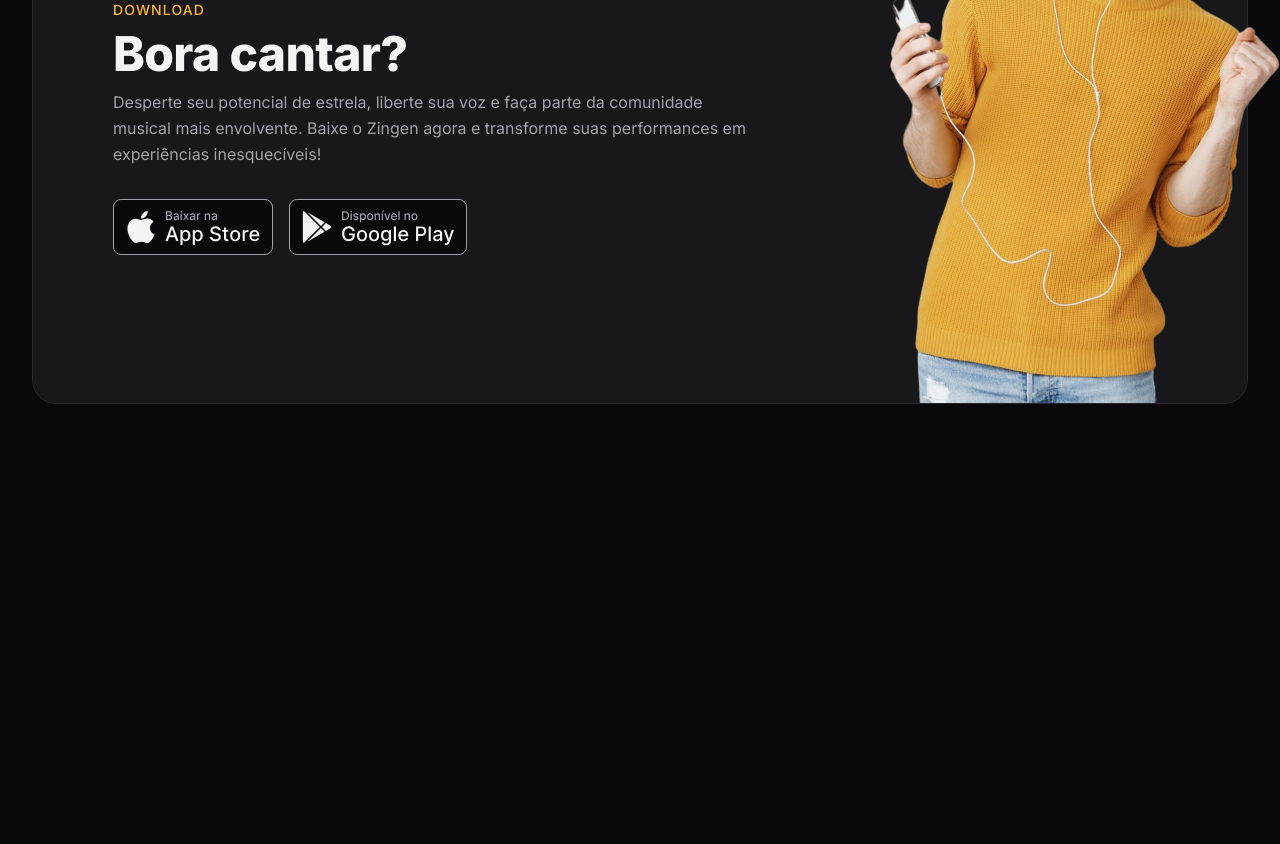
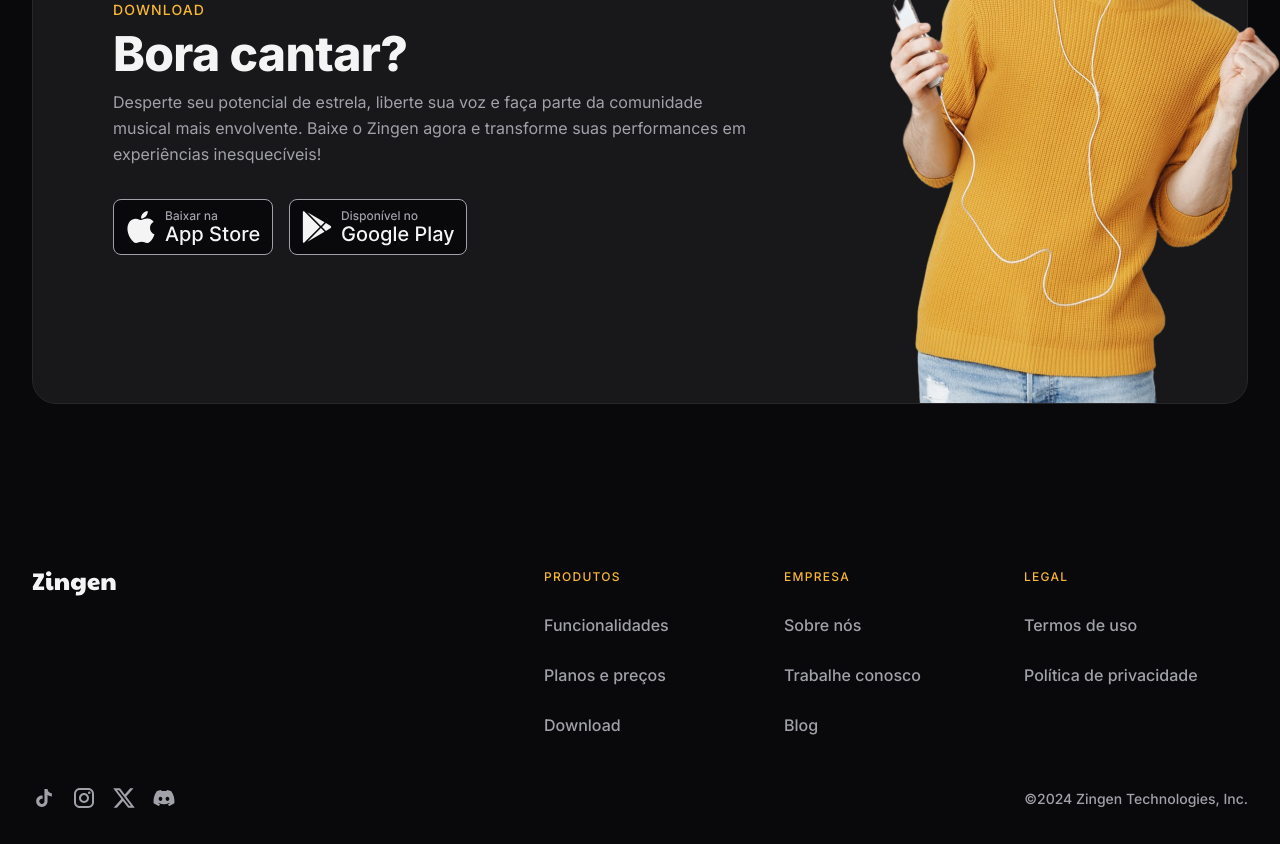
Before and after one commit to leodolago/zingen-page, a plain HTML site: page index.html in a window 1280 px wide. Shown: the part 3764-4608 px from the top of the page. Before the commit the page ends 4248 px from the top, so only its background shows below. Drawn offline with Linux system fonts and the light colour scheme.

Commit message:
Add footer

```diff
--- a/index.html
+++ b/index.html
@@ -186,5 +186,58 @@
     </div>
   </section>
 
+  <footer>
+    <div class="container py-xl grid">
+      <section class="grid top">
+        <img src="assets/logo.svg" alt="">
+        <nav class="even-columns">
+          <ul role="list" class="grid gap-1.5">
+              <li class="title">Produtos</li>
+              <li>
+                <a href="#features">Funcionalidades</a>
+              </li>
+              <li>
+                <a href="#pricing">Planos e preços</a>
+              </li>
+              <li>
+                <a href="#download">Download</a>
+              </li>
+          </ul>
+          <ul role="list" class="grid gap-1.5">
+            <li class="title">Empresa</li>
+            <li>
+              <a href="#">Sobre nós</a>
+            </li>
+            <li>
+              <a href="#">Trabalhe conosco</a>
+            </li>
+            <li>
+              <a href="#">Blog</a>
+            </li>
+          </ul>
+          <ul role="list" class="grid gap-1.5">
+            <li class="title">Legal</li>
+            <li>
+              <a href="#">Termos de uso</a>
+            </li>
+            <li>
+              <a href="#">Política de privacidade</a>
+            </li>
+          </ul>
+        </nav>
+      </section>
+
+      <section class="bottom flex gap-1.5">
+        <div class="flex gap-1 5">
+          <a href="#" class="social" aria-label="tiktok"></a>
+          <a href="#" class="social" aria-label="instagram"></a>
+          <a href="#" class="social" aria-label="twitter"></a>
+          <a href="#" class="social" aria-label="discord"></a>
+        </div>
+        <span class="copy">©2024 Zingen Technologies, Inc.</span>
+      </section>
+    </div>
+  </footer>
+
 </body>
 </html>
--- /dev/null
+++ b/styles/footer.css
@@ -0,0 +1,58 @@
+footer {
+  color: var(--text-color-secondary);
+  font-weight: var(--fw-md);
+
+  & .container {
+    padding-inline: 3rem;
+  }
+
+  & .container, & .top {
+    gap: 3rem;
+  }
+
+  & nav.even-columsa {
+    gap: 4rem;
+  }
+
+  & .top ul {
+    align-content: start;
+  }
+
+  & .title {
+    font-size: 0.75rem;
+    letter-spacing: 0.08rem;
+    text-transform: uppercase;
+    color: var(--brand-color-primary);
+  }
+
+  & .bottom {
+    flex-wrap: wrap;
+
+    & > div {
+      margin-right: auto;
+    }
+  }
+
+  & span {
+    font-size: .875rem;
+  }
+
+  @media (width >= 80em) {
+    .container {
+      padding-inline: 0;
+      padding-bottom: 2rem;
+    }
+
+    & .top {
+      grid-template-columns:  auto 1fr;
+
+      & nav {
+        margin-left: auto;
+
+        & ul {
+          width: 14rem;
+        }
+      }
+    }
+  }
+}
--- a/styles/global.css
+++ b/styles/global.css
@@ -45,6 +45,7 @@ html {
   line-height: 1.6rem;
   color: var(--text-color-primary);
   overflow-x: hidden;
+  scroll-behavior: smooth;
 }
 
 body {
--- a/styles/header.css
+++ b/styles/header.css
@@ -1,5 +1,5 @@
 header {
-  a:first-child {
+  & a:first-child {
     margin-right: auto;
   }
 }
--- a/styles/index.css
+++ b/styles/index.css
@@ -10,3 +10,4 @@
 @import url(features.css) (width >= 80rem);
 @import url(pricing.css);
 @import url(download.css);
+@import url(footer.css);
```
